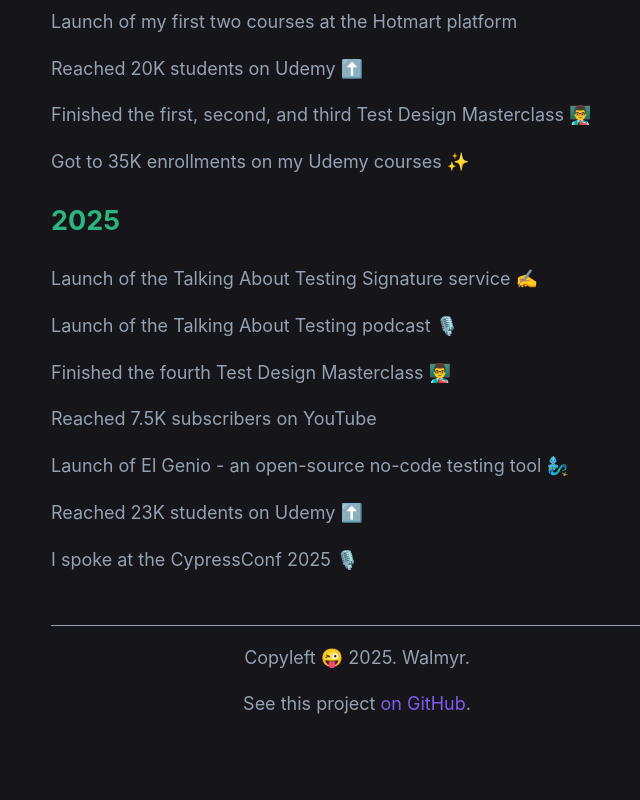
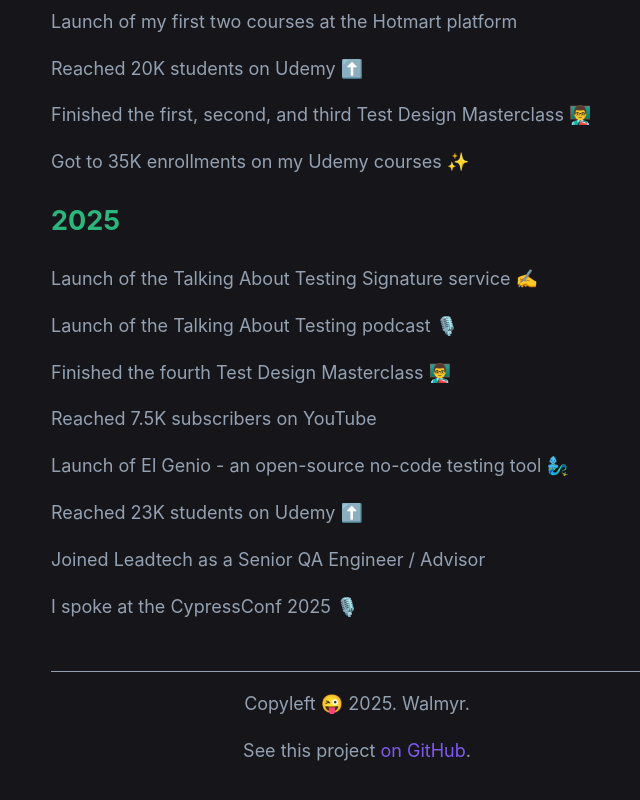
Before and after one commit to wlsf82/walmyr-nextjs, a Next.js app: page / in a window 1280 px wide. Shown: the part 4034-4834 px from the top of the page, without its empty margins (283-923 px from the left). Built offline with nearby package versions, Linux system fonts and the light colour scheme.

Commit message:
Add new role

```diff
--- a/components/achievements.js
+++ b/components/achievements.js
@@ -139,6 +139,7 @@
       'Reached 7.5K subscribers on YouTube',
       'Launch of El Genio - an open-source no-code testing tool 🧞‍♂️',
       'Reached 23K students on Udemy ⬆️',
+      'Joined Leadtech as a Senior QA Engineer / Advisor',
       'I spoke at the CypressConf 2025 🎙️',
     ]
   },
```
